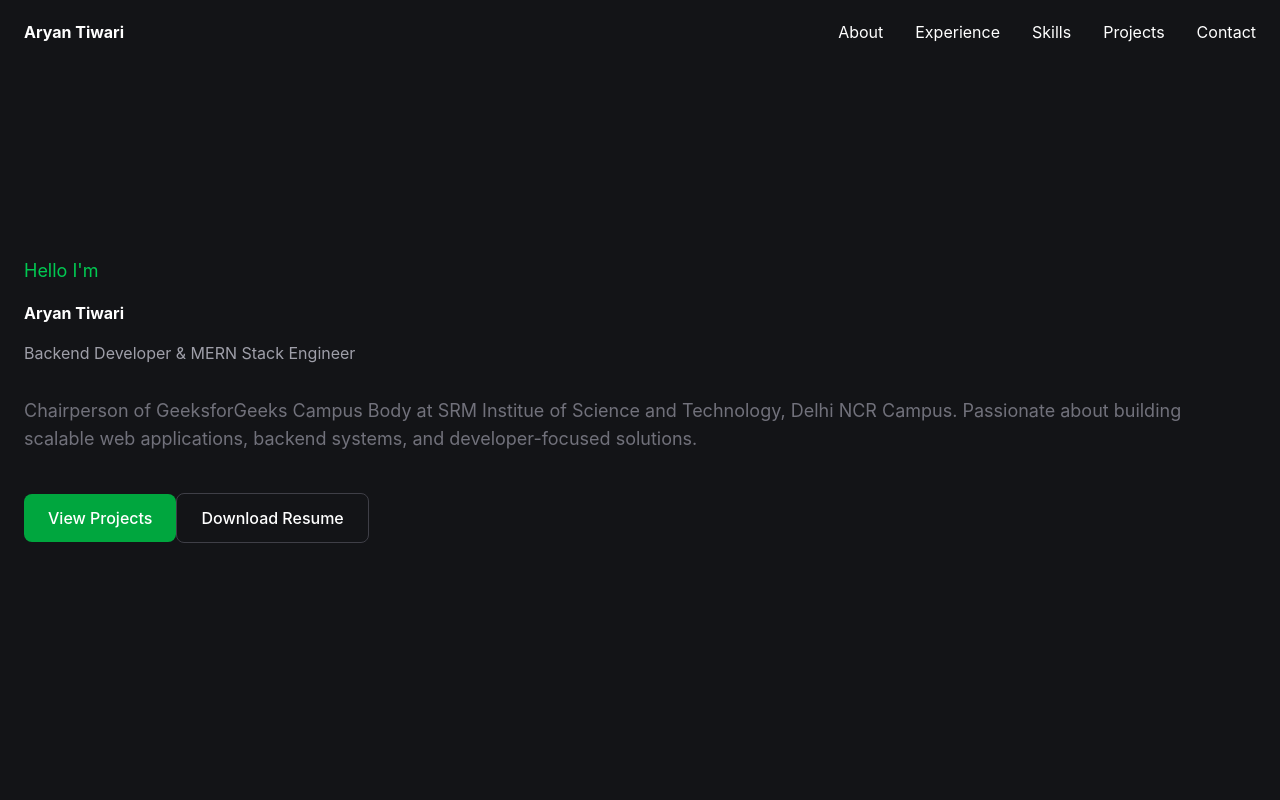
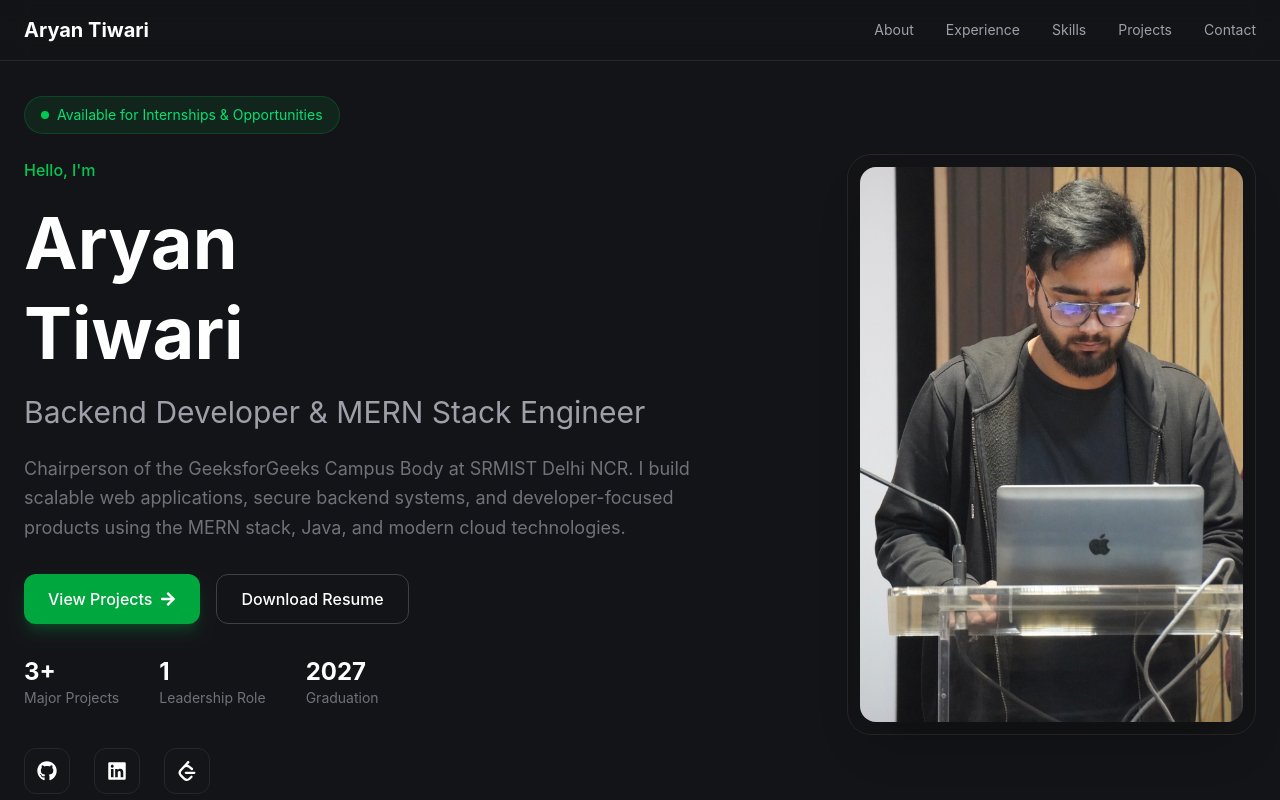
Before and after one commit to primexshade/Portfolio-Website, a React (Vite) app in the folder client/: page / in a window 1280 px wide. Shown: the top 800 px of the page. Built offline with nearby package versions, Linux system fonts and the light colour scheme.

Commit message:
PHASE-1: Build premium hero section

```diff
--- a/client/src/layout/Navbar.jsx
+++ b/client/src/layout/Navbar.jsx
@@ -1,21 +1,23 @@
 function Navbar() {
-    return(
-        <header className="fixed top-0 left-0 w-full z-50">
-            <nav className="max-w-7x1 mx-auto px-6 py-5 flex items-center justify-between">
-                <h1 className="text-x1 font-bold">
+  return (
+    <header className="fixed top-0 w-full z-50 backdrop-blur-md border-b border-zinc-800">
+      <nav className="max-w-7xl mx-auto px-6 py-4 flex justify-between items-center">
+
+        <h1 className="font-bold text-xl">
           Aryan Tiwari
         </h1>
 
-                <div className="flex gap-8">
+        <div className="hidden md:flex gap-8 text-sm text-zinc-400">
           <a href="#about">About</a>
           <a href="#experience">Experience</a>
           <a href="#skills">Skills</a>
           <a href="#projects">Projects</a>
           <a href="#contact">Contact</a>
         </div>
+
       </nav>
     </header>
-    )
+  );
 }
 
-export default Navbar
+export default Navbar;
--- a/client/src/sections/Hero.jsx
+++ b/client/src/sections/Hero.jsx
@@ -1,38 +1,115 @@
+import { FaGithub, FaLinkedin, FaArrowRight } from "react-icons/fa";
+import { SiLeetcode } from "react-icons/si";
+
+import heroImage from "../assets/images/hero.jpg";
+
 function Hero() {
   return (
-        <section className="min-h-screen flex items-center justify-center px-6" >
-            <div className="max-w-5x1 mx-aito">
-                <p className="text-green-500 text-lg mb-4">
-                    Hello I'm
-                </p>
+    <section className="min-h-[90vh] flex items-center px-6 pt-24">
+      <div className="max-w-7xl mx-auto w-full">
+        <div className="grid lg:grid-cols-[1.3fr_0.7fr] gap-16 items-center">
+          {/* Left Side */}
+          <div>
+            <div className="inline-flex items-center gap-2 px-4 py-2 rounded-full border border-green-500/20 bg-green-500/10 mb-6">
+              <div className="w-2 h-2 rounded-full bg-green-500"></div>
 
-                <h1 className="text-6x1 md:text-8x1 font-bold text-white">
-                    Aryan Tiwari
+              <span className="text-sm text-green-400">
+                Available for Internships & Opportunities
+              </span>
+            </div>
+
+            <p className="text-green-500 font-medium mb-4">Hello, I'm</p>
+
+            <h1 className="text-5xl md:text-7xl font-bold leading-tight">
+              Aryan <br />
+              Tiwari
             </h1>
 
-                <h2 className="text-2x1 md:text-4x1 text-zinc-400 mt-4">
+            <h2 className="text-2xl md:text-3xl text-zinc-400 mt-4">
               Backend Developer & MERN Stack Engineer
             </h2>
 
-                <p className="text-zinc-500 max-w-2x1 mt-8 text-lg loading-relaxed">
-                    Chairperson of GeeksforGeeks Campus Body at
-                    SRM Institue of Science and Technology, Delhi NCR Campus.
-                    Passionate about building scalable web applications,
-                    backend systems, and developer-focused solutions.
+            <p className="text-zinc-500 mt-6 text-lg max-w-2xl leading-relaxed">
+              Chairperson of the GeeksforGeeks Campus Body at SRMIST Delhi NCR.
+              I build scalable web applications, secure backend systems, and
+              developer-focused products using the MERN stack, Java, and modern
+              cloud technologies.
             </p>
 
-                <div className="felx gap-4 mt-10">
-                    <button className="px-6 py-3 bg-green-600 rounded-lg font-medium hover:bg-green-700 transition">
+            <div className="flex gap-4 mt-8 flex-wrap">
+              <button className="px-6 py-3 bg-green-600 rounded-xl flex items-center gap-2 font-medium hover:bg-green-700 hover:scale-105 transition-all duration-300 shadow-lg shadow-green-500/20">
                 View Projects
+                <FaArrowRight />
               </button>
 
-                    <button className="px-6 py-3 border border-zinc-700 rounded-lg font-medium hover:bg-zinc-900 transition">
+              <button className="px-6 py-3 border border-zinc-700 rounded-xl font-medium hover:bg-zinc-900 hover:border-zinc-600 hover:scale-105 transition-all duration-300">
                 Download Resume
               </button>
             </div>
+
+            <div className="flex gap-10 mt-8">
+              <div>
+                <h3 className="text-2xl font-bold">3+</h3>
+                <p className="text-zinc-500 text-sm">Major Projects</p>
+              </div>
+
+              <div>
+                <h3 className="text-2xl font-bold">1</h3>
+                <p className="text-zinc-500 text-sm">Leadership Role</p>
+              </div>
+
+              <div>
+                <h3 className="text-2xl font-bold">2027</h3>
+                <p className="text-zinc-500 text-sm">Graduation</p>
+              </div>
+            </div>
+
+            <div className="flex gap-6 mt-10">
+              <a
+                href="https://github.com/primexshade"
+                target="_blank"
+                rel="noreferrer"
+                className="p-3 rounded-xl border border-zinc-800 bg-zinc-900/40 hover:bg-zinc-800 hover:scale-110 transition-all duration-300 text-xl"
+              >
+                <FaGithub />
+              </a>
+
+              <a
+                href="https://www.linkedin.com/in/aryan-tiwari-shade"
+                target="_blank"
+                rel="noreferrer"
+                className="p-3 rounded-xl border border-zinc-800 bg-zinc-900/40 hover:bg-zinc-800 hover:scale-110 transition-all duration-300 text-xl"
+              >
+                <FaLinkedin />
+              </a>
+
+              <a
+                href="https://leetcode.com/u/primexshade/"
+                target="_blank"
+                rel="noreferrer"
+                className="p-3 rounded-xl border border-zinc-800 bg-zinc-900/40 hover:bg-zinc-800 hover:scale-110 transition-all duration-300 text-xl"
+              >
+                <SiLeetcode />
+              </a>
+            </div>
+          </div>
+
+          {/* Right Side */}
+          <div className="flex justify-center">
+            <div className="w-full max-w-sm lg:max-w-md">
+              <div className="p-3 rounded-3xl border border-zinc-800 bg-zinc-900/40 backdrop-blur-sm">
+                <img
+                  src={heroImage}
+                  alt="Aryan Tiwari"
+                  className="rounded-2xl shadow-2xl"
+                />
+              </div>
+            </div>
+          </div>
+        </div>
       </div>
     </section>
-    )
+  );
 }
 
-export default Hero
+export default Hero;
```
Lines whose indentation alone changed are shown as unchanged.
